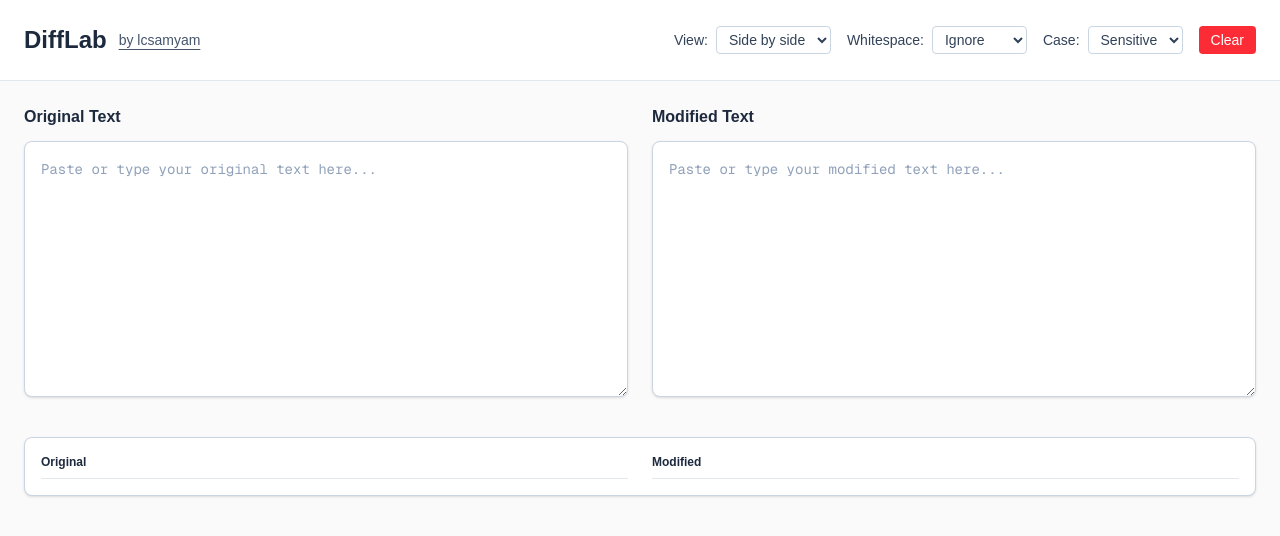
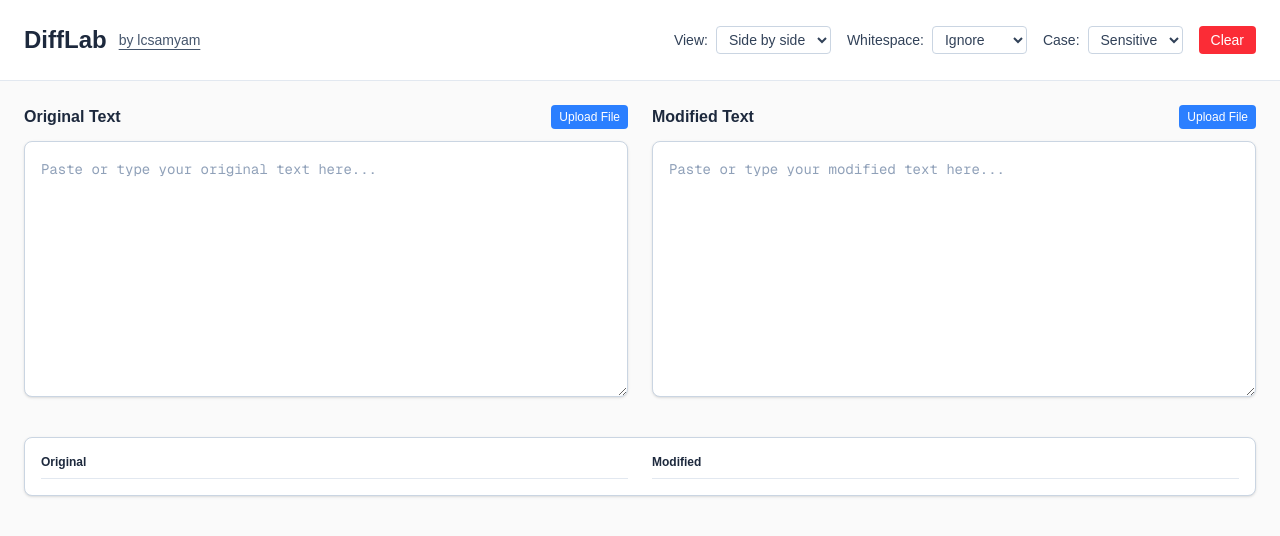
Before and after one commit to declansam/DiffLab, a Next.js app: page / in a window 1280 px wide. Shown: the top 536 px of the page. Built offline with nearby package versions, Linux system fonts and the light colour scheme.

Commit message:
Add file support & stats

```diff
--- a/components/DiffChecker.tsx
+++ b/components/DiffChecker.tsx
@@ -2,7 +2,7 @@
 
 import React from "react";
 import DiffDisplay from "@/components/DiffDisplay";
-import { buildSideBySideFromLineDiff, computeLineDiff, computeWordDiff } from "@/lib/diffUtils";
+import { buildSideBySideFromLineDiff, computeLineDiff, computeWordDiff, calculateDiffStats } from "@/lib/diffUtils";
 
 type Mode = "side-by-side" | "inline";
 
@@ -18,9 +18,19 @@
         setRight("");
     }, []);
 
+    const handleFileUpload = React.useCallback((file: File, setter: (value: string) => void) => {
+        const reader = new FileReader();
+        reader.onload = (e) => {
+            const content = e.target?.result as string;
+            setter(content);
+        };
+        reader.readAsText(file);
+    }, []);
+
     const lineParts = React.useMemo(() => computeLineDiff(left, right, { ignoreWhitespace }), [left, right, ignoreWhitespace]);
     const sbsRows = React.useMemo(() => buildSideBySideFromLineDiff(lineParts), [lineParts]);
     const inlineParts = React.useMemo(() => computeWordDiff(left, right, { ignoreCase }), [left, right, ignoreCase]);
+    const diffStats = React.useMemo(() => calculateDiffStats(lineParts), [lineParts]);
 
     // Expose clear function globally for DiffLab title click
     React.useEffect(() => {
@@ -95,7 +105,30 @@
         <div className="w-full max-w-none mx-auto flex flex-col gap-4 sm:gap-6">
             <div className="grid grid-cols-1 lg:grid-cols-2 gap-4 sm:gap-6">
                 <div className="flex flex-col gap-2 sm:gap-3">
-                    <label className="text-sm sm:text-base font-semibold text-slate-800">Original Text</label>
+                    <div className="flex items-center justify-between">
+                        <label className="text-sm sm:text-base font-semibold text-slate-800">Original Text</label>
+                        <div className="flex items-center gap-3">
+                            {diffStats.deletions > 0 && (
+                                <span className="text-xs sm:text-sm text-red-600 font-medium">
+                                    {diffStats.deletions} deletion{diffStats.deletions !== 1 ? 's' : ''}
+                                </span>
+                            )}
+                            <label className="cursor-pointer bg-blue-500 hover:bg-blue-600 text-white px-2 py-1 rounded text-xs font-medium transition-colors">
+                                Upload File
+                                <input
+                                    type="file"
+                                    className="hidden"
+                                    accept=".txt,.md,.js,.ts,.jsx,.tsx,.py,.java,.cpp,.c,.h,.css,.html,.json,.xml,.yml,.yaml"
+                                    onChange={(e) => {
+                                        const file = e.target.files?.[0];
+                                        if (file) {
+                                            handleFileUpload(file, setLeft);
+                                        }
+                                    }}
+                                />
+                            </label>
+                        </div>
+                    </div>
                     <textarea
             className="min-h-48 sm:min-h-64 h-48 sm:h-64 w-full resize-y rounded-lg border border-slate-300 bg-white p-3 sm:p-4 font-mono text-xs sm:text-sm leading-relaxed text-slate-800 placeholder-slate-400 focus:outline-none focus:ring-2 focus:ring-blue-500 focus:border-blue-500 shadow-sm"
                         placeholder="Paste or type your original text here..."
@@ -104,7 +137,37 @@
                     />
                 </div>
                 <div className="flex flex-col gap-2 sm:gap-3">
-                    <label className="text-sm sm:text-base font-semibold text-slate-800">Modified Text</label>
+                    <div className="flex items-center justify-between">
+                        <label className="text-sm sm:text-base font-semibold text-slate-800">Modified Text</label>
+                        <div className="flex items-center gap-3">
+                            <div className="flex items-center gap-2">
+                                {diffStats.additions > 0 && (
+                                    <span className="text-xs sm:text-sm text-green-600 font-medium">
+                                        {diffStats.additions} addition{diffStats.additions !== 1 ? 's' : ''}
+                                    </span>
+                                )}
+                                {diffStats.modifications > 0 && (
+                                    <span className="text-xs sm:text-sm text-blue-600 font-medium">
+                                        {diffStats.modifications} modification{diffStats.modifications !== 1 ? 's' : ''}
+                                    </span>
+                                )}
+                            </div>
+                            <label className="cursor-pointer bg-blue-500 hover:bg-blue-600 text-white px-2 py-1 rounded text-xs font-medium transition-colors">
+                                Upload File
+                                <input
+                                    type="file"
+                                    className="hidden"
+                                    accept=".txt,.md,.js,.ts,.jsx,.tsx,.py,.java,.cpp,.c,.h,.css,.html,.json,.xml,.yml,.yaml"
+                                    onChange={(e) => {
+                                        const file = e.target.files?.[0];
+                                        if (file) {
+                                            handleFileUpload(file, setRight);
+                                        }
+                                    }}
+                                />
+                            </label>
+                        </div>
+                    </div>
                     <textarea
             className="min-h-48 sm:min-h-64 h-48 sm:h-64 w-full resize-y rounded-lg border border-slate-300 bg-white p-3 sm:p-4 font-mono text-xs sm:text-sm leading-relaxed text-slate-800 placeholder-slate-400 focus:outline-none focus:ring-2 focus:ring-blue-500 focus:border-blue-500 shadow-sm"
                         placeholder="Paste or type your modified text here..."
--- a/lib/diffUtils.ts
+++ b/lib/diffUtils.ts
@@ -43,6 +43,40 @@
     changeType: "unchanged" | "added" | "removed" | "modified";
 };
 
+export type DiffStats = {
+    deletions: number;
+    additions: number;
+    modifications: number;
+};
+
+export function calculateDiffStats(parts: DiffPart[]): DiffStats {
+    let deletions = 0;
+    let additions = 0;
+    let modifications = 0;
+
+    // Process parts to identify modifications (removed followed by added)
+    for (let i = 0; i < parts.length; i++) {
+        const current = parts[i];
+        const next = i + 1 < parts.length ? parts[i + 1] : null;
+
+        if (current.removed && next && next.added) {
+            // This is a modification - count both as modifications
+            const removedLines = current.value.split('\n').filter(line => line !== '').length;
+            const addedLines = next.value.split('\n').filter(line => line !== '').length;
+            modifications += Math.max(removedLines, addedLines);
+            i++; // Skip the next part as we've processed it
+        } else if (current.removed) {
+            // Pure deletion
+            deletions += current.value.split('\n').filter(line => line !== '').length;
+        } else if (current.added) {
+            // Pure addition
+            additions += current.value.split('\n').filter(line => line !== '').length;
+        }
+    }
+
+    return { deletions, additions, modifications };
+}
+
 export function buildSideBySideFromLineDiff(parts: DiffPart[]): SideBySideRow[] {
     const rows: SideBySideRow[] = [];
     let leftLine = 1;
@@ -82,10 +116,12 @@
             }
             i++;
         } else if (current.type === 'removed') {
+
             // Check if next part is added - if so, pair them up
             const next = i + 1 < processedParts.length ? processedParts[i + 1] : null;
 
             if (next && next.type === 'added') {
+
                 // Pair removed and added lines
                 const removedLines = current.lines;
                 const addedLines = next.lines;
@@ -105,6 +141,7 @@
                 }
                 i += 2; // Skip both removed and added parts
             } else {
+
                 // Only removed lines
                 for (const line of current.lines) {
                     rows.push({
@@ -118,6 +155,7 @@
                 i++;
             }
         } else if (current.type === 'added') {
+
             // Only added lines (not paired with removed)
             for (const line of current.lines) {
                 rows.push({
```
